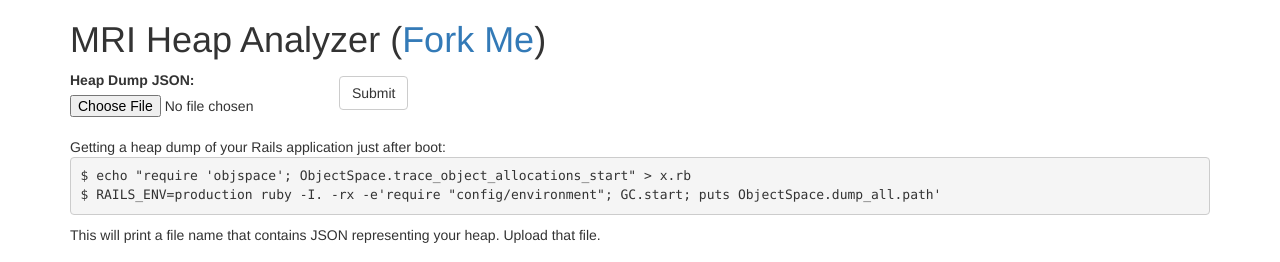
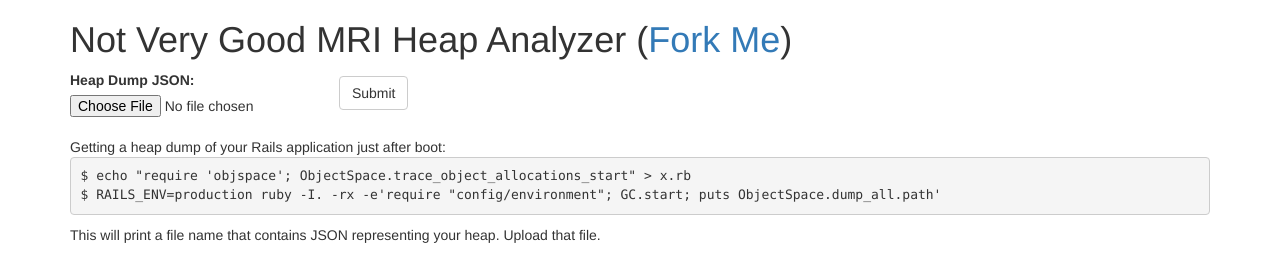
Before and after one commit to tenderlove/heap-analyzer, a plain HTML site: page index.html in a window 1280 px wide. Drawn offline with nearby package versions, Linux system fonts and the light colour scheme.

Commit message:
change title

```diff
--- a/index.html
+++ b/index.html
@@ -52,7 +52,7 @@
 <body>
 
 <div class="container">
-  <h1>MRI Heap Analyzer (<a href="https://github.com/tenderlove/heap-analyzer">Fork Me</a>)</h1>
+  <h1>Not Very Good MRI Heap Analyzer (<a href="https://github.com/tenderlove/heap-analyzer">Fork Me</a>)</h1>
 
   <div class="row">
     <div class="col-sm-12 form-inline">
```
